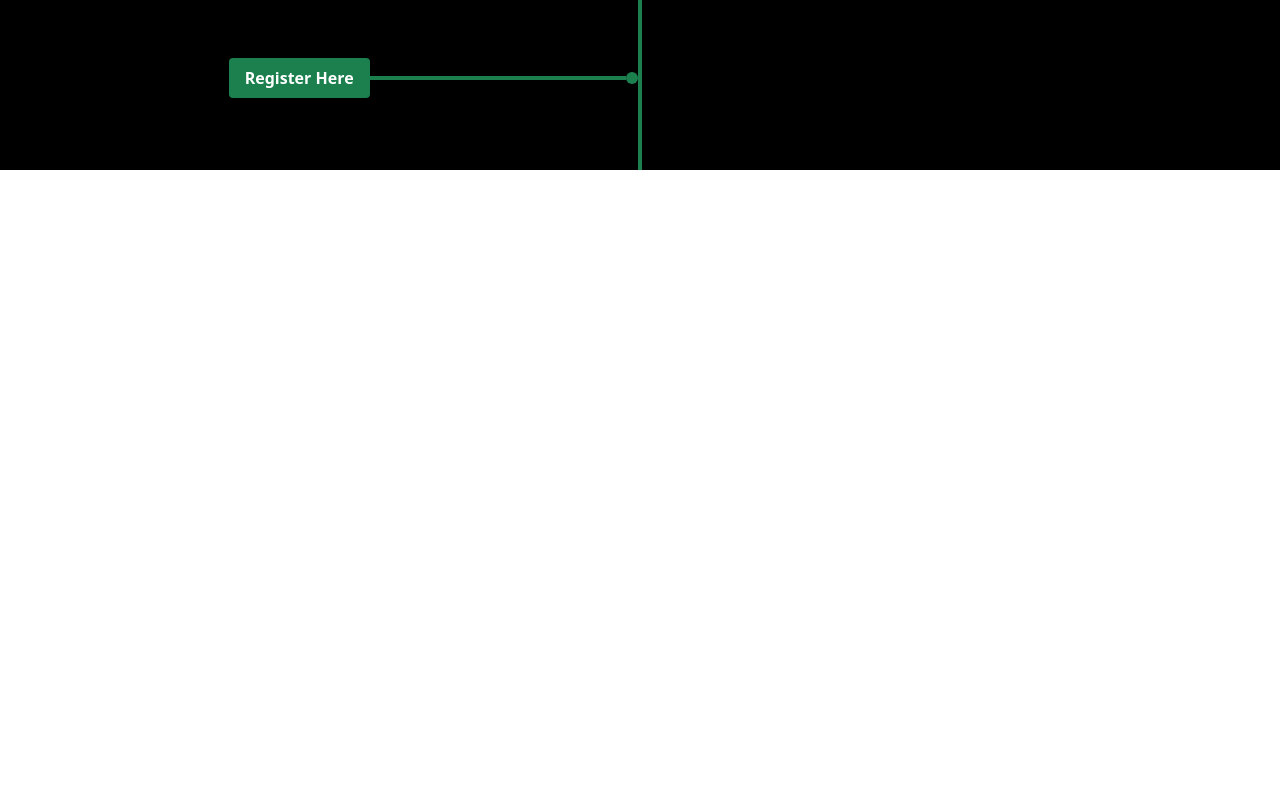
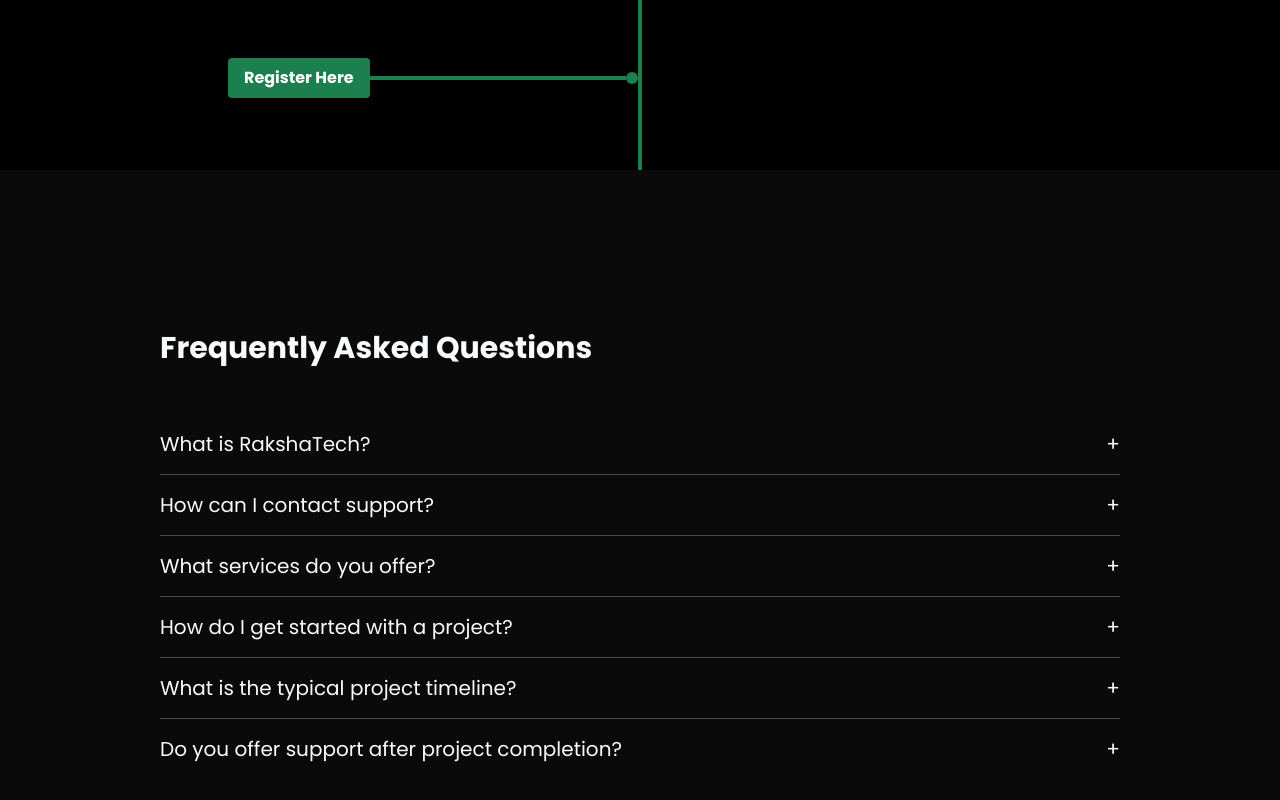
Before and after one commit to Dezors-Service-And-Consultancy/RakshaTech, a React (Vite) app: page / in a window 1280 px wide. Shown: the part 790-1590 px from the top of the page. Before the commit the page ends 960 px from the top, so only its background shows below. Built offline with nearby package versions, Linux system fonts and the light colour scheme; a web font is replaced by a local one.

Commit message:
the faq section

```diff
--- a/src/App.jsx
+++ b/src/App.jsx
@@ -1,11 +1,12 @@
 import React from 'react'
 import FullTree from './components/timelineTree/fullTree'
-
+import Faq from './components/faq'
 
 export default function App() {
   return (
     <div className="min-h-screen bg-black flex justify-center flex-col">
       <FullTree/>
+      <Faq/>
     </div>
   )
 }
--- /dev/null
+++ b/src/components/comp/Question.jsx
@@ -0,0 +1,21 @@
+const Question = ({data, onClick, isOpen}) => {
+    return (
+        <div className="border-b border-white/25 last:border-b-0 overflow-hidden">
+            <div
+                onClick={onClick}
+                className="flex justify-between gap-8 items-start cursor-pointer text-xl py-4">
+                <h1>
+                    {data.question}
+                </h1>
+                <span className={`${isOpen ? "rotate-180" : ""} ease-in-out duration-500`}>
+                    {isOpen ? "-" : "+"}
+                </span>
+            </div>
+            <p className={`text-lg opacity-75 ease-in-out duration-500 overflow-hidden ${isOpen ? "max-h-96" : "max-h-0"}`}>
+                {data.answer}
+            </p>
+        </div>
+    );
+}
+
+export default Question;
--- /dev/null
+++ b/src/components/faq.tsx
@@ -0,0 +1,50 @@
+import React, { useState } from "react";
+import Question from "./comp/Question";
+
+export default function Faq() {
+  const data = [
+    { id: 1,
+      question: "What is RakshaTech?",
+      answer: "RakshaTech is a technology company focused on providing innovative solutions.",
+    },
+    { id: 2,
+      question: "How can I contact support?",
+      answer: "You can contact support via email at support@rakshatech.com.",
+    },
+    { id: 3,
+      question: "What services do you offer?",
+      answer: "We offer a range of services including web development, mobile app development, and IT consulting.",
+    },
+    {
+      id: 4,
+      question: "How do I get started with a project?",
+      answer: "To get started with a project, please contact us via email at support@rakshatech.com.",
+    },
+    {
+      id: 5,
+      question: "What is the typical project timeline?",
+      answer: "The project timeline varies based on the scope and requirements.",
+    },
+    {
+      id: 6,
+      question: "Do you offer support after project completion?",
+      answer: "Yes, we provide ongoing support and maintenance for our projects.",
+    }
+  ];
+  const [showSelectedQ, setshowSelectedQ] = useState(null);
+  const showAnswer = (index) => {
+    setshowSelectedQ(index == showSelectedQ ? null : index);
+  }
+  return (
+    <div className="h-screen p-40 bg-neutral-950 text-slate-50">
+      <div className="space-y-12">
+        <h1 className="text-3xl font-bold mb-8">Frequently Asked Questions</h1>
+        <div>
+          {data.map((d, index) => (
+            <Question key={d.id} data={d} onClick={() => showAnswer(index)} isOpen={showSelectedQ === index} />
+          ))}
+        </div>
+      </div>
+    </div>
+  );
+}
--- a/src/index.css
+++ b/src/index.css
@@ -4,8 +4,12 @@
 @tailwind components;
 @tailwind utilities;
 
-*{
+* {
     box-sizing: border-box;
     margin: 0;
     padding: 0;
-  }
+}
+
+body {
+    font-family: 'Poppins', sans-serif;
+}
```
